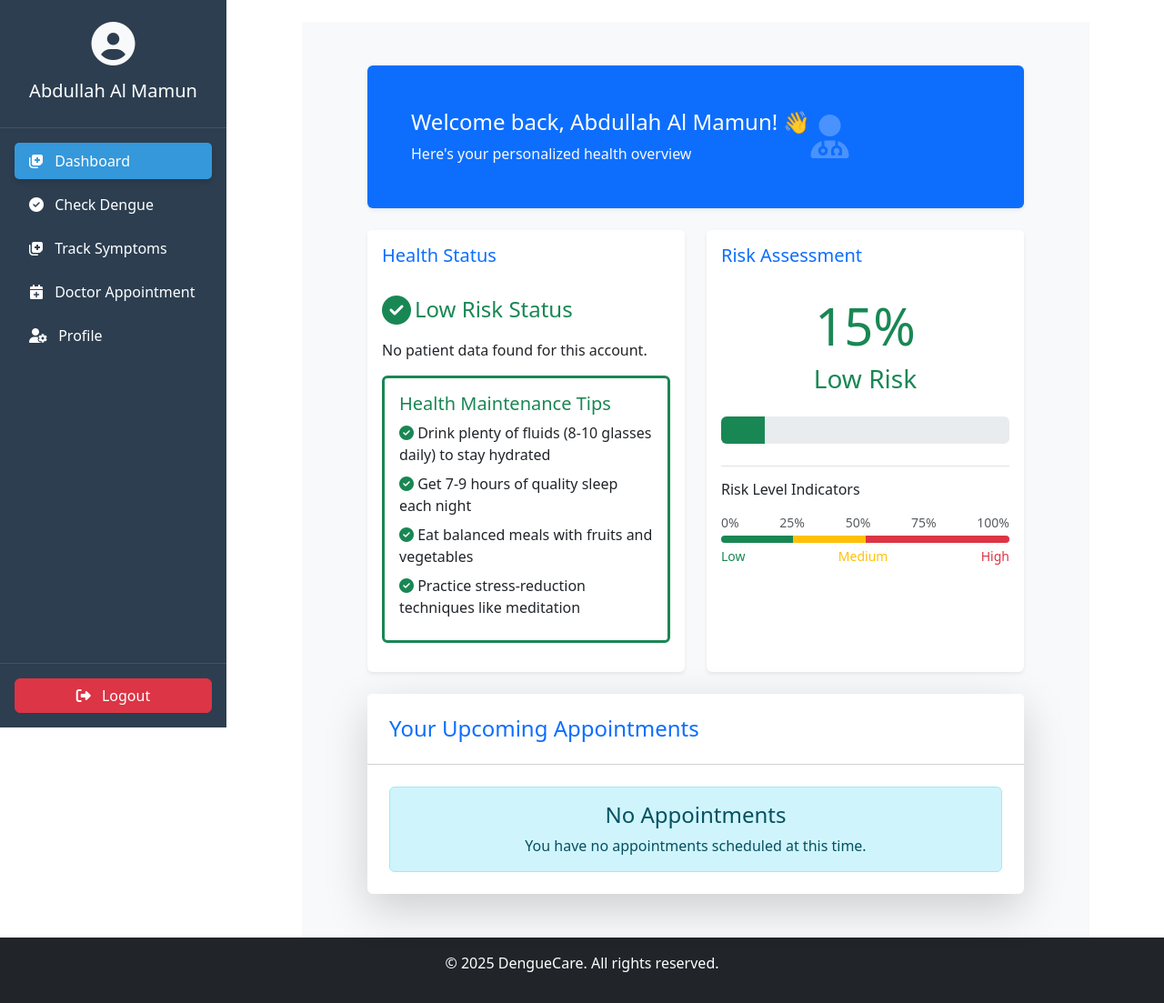
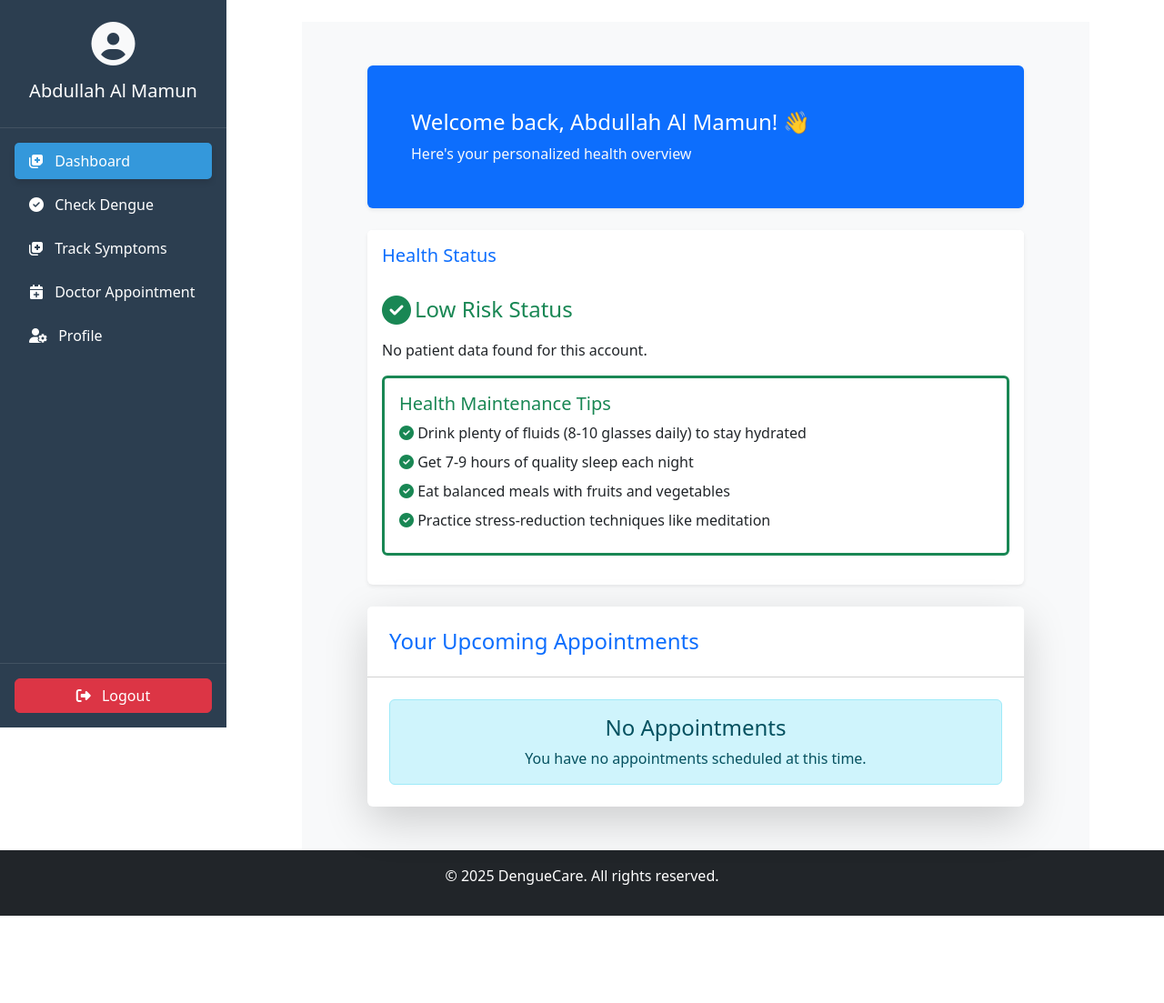
Before and after one commit to abdullah2111/Dengue-Management-System, a Django app: page /patientDashboard/ in a window 1280 px wide. Shown: the whole page at 91% size. After the commit the page ends 1007 px from the top, so only its background shows below. Run offline with Django 4.2, Linux system fonts and the light colour scheme; a user stored in the database is signed in; data comes from the database, SQL or seed files in the repository; both versions use the stored data as it was after the commit.

Commit message:
patient dashboard bug fixed

```diff
--- a/core/forms.py
+++ b/core/forms.py
@@ -56,7 +56,7 @@ class DoctorSignUpForm(UserCreationForm):
         user = super().save(commit=False)
         user.is_doctor = True
         user.is_patient = False
-        user.email = self.cleaned_data.get('email') # Ensure email is set
+        user.email = self.cleaned_data.get('email')
         user.full_name = self.cleaned_data.get('full_name')
         user.age = self.cleaned_data.get('age')
         user.mobile_number = self.cleaned_data.get('mobile_number')
--- a/core/templates/core/base.html
+++ b/core/templates/core/base.html
@@ -79,6 +79,7 @@
     <!-- Main Content Block -->
     <main class="container mt-4">
         {% block content %}
+
         {% endblock content %}
     </main>
 
--- a/core/templates/core/patientDashboard.html
+++ b/core/templates/core/patientDashboard.html
@@ -12,7 +12,7 @@
                             <p class="mb-0 text-light">Here's your personalized health overview</p>
                         </div>
                         <div class="ml-auto d-none d-md-block">
-                            <i class="fas fa-user-md fa-3x opacity-25"></i>
+
                         </div>
                     </div>
                 </div>
@@ -21,7 +21,7 @@
     </div>
 
     <div class="row mb-4">
-        <div class="col-lg-6 mb-4 mb-lg-0">
+        <div class="col-lg-12">
             <div class="card border-0 shadow-sm h-100">
                 <div class="card-header bg-white border-0 py-3">
                     <h5 class="mb-0 font-weight-bold text-primary">Health Status</h5>
@@ -60,7 +60,7 @@
                             </div>
                             <div class="mb-3">{{ message | safe }}</div>
                             <div class="alert alert-warning-light bg-warning-light-10 border-left border-warning border-3 p-3 small">
-                                <i class="fas fa-calendar-check mr-2"></i> Consider scheduling a check-up soon
+                                <i class="fas fa-calendar-check mr-2"></i> Consider scheduling a check-up soon <a href=""></a>
                             </div>
                         </div>
                     {% else %}
@@ -91,70 +91,6 @@
         </div>
     </div>
 {% endif %}
-                </div>
-            </div>
-        </div>
-
-        <div class="col-lg-6">
-            <div class="card border-0 shadow-sm h-100">
-                <div class="card-header bg-white border-0 py-3">
-                    <h5 class="mb-0 font-weight-bold text-primary">Risk Assessment</h5>
-                </div>
-                <div class="card-body">
-                    {% if "no symptoms" in message|lower %}
-                        <div class="text-center mb-4">
-                            <div class="display-4 text-muted mb-2">0%</div>
-                            <h3 class="text-muted">No Risk</h3>
-                        </div>
-                        <div class="progress" style="height: 30px;">
-                            <div class="progress-bar bg-secondary" role="progressbar" style="width: 0%" aria-valuenow="0" aria-valuemin="0" aria-valuemax="100"></div>
-                        </div>
-                    {% elif risk_level == 'high' %}
-                        <div class="text-center mb-4">
-                            <div class="display-4 text-danger mb-2">90%</div>
-                            <h3 class="text-danger">High Risk</h3>
-                        </div>
-                        <div class="progress" style="height: 30px;">
-                            <div class="progress-bar bg-danger" role="progressbar" style="width: 90%" aria-valuenow="90" aria-valuemin="0" aria-valuemax="100"></div>
-                        </div>
-                    {% elif risk_level == 'medium' %}
-                        <div class="text-center mb-4">
-                            <div class="display-4 text-warning mb-2">50%</div>
-                            <h3 class="text-warning">Medium Risk</h3>
-                        </div>
-                        <div class="progress" style="height: 30px;">
-                            <div class="progress-bar bg-warning" role="progressbar" style="width: 50%" aria-valuenow="50" aria-valuemin="0" aria-valuemax="100"></div>
-                        </div>
-                    {% else %}
-                        <div class="text-center mb-4">
-                            <div class="display-4 text-success mb-2">15%</div>
-                            <h3 class="text-success">Low Risk</h3>
-                        </div>
-                        <div class="progress" style="height: 30px;">
-                            <div class="progress-bar bg-success" role="progressbar" style="width: 15%" aria-valuenow="15" aria-valuemin="0" aria-valuemax="100"></div>
-                        </div>
-                    {% endif %}
-
-                    <div class="mt-4 pt-3 border-top">
-                        <h6 class="font-weight-bold mb-3">Risk Level Indicators</h6>
-                        <div class="d-flex justify-content-between small text-muted mb-1">
-                            <span>0%</span>
-                            <span>25%</span>
-                            <span>50%</span>
-                            <span>75%</span>
-                            <span>100%</span>
-                        </div>
-                        <div class="progress" style="height: 8px;">
-                            <div class="progress-bar bg-success" role="progressbar" style="width: 25%" aria-valuenow="25" aria-valuemin="0" aria-valuemax="100"></div>
-                            <div class="progress-bar bg-warning" role="progressbar" style="width: 25%" aria-valuenow="25" aria-valuemin="0" aria-valuemax="100"></div>
-                            <div class="progress-bar bg-danger" role="progressbar" style="width: 50%" aria-valuenow="50" aria-valuemin="0" aria-valuemax="100"></div>
-                        </div>
-                        <div class="d-flex justify-content-between small mt-1">
-                            <span class="text-success">Low</span>
-                            <span class="text-warning">Medium</span>
-                            <span class="text-danger">High</span>
-                        </div>
-                    </div>
                 </div>
             </div>
         </div>
--- a/core/views.py
+++ b/core/views.py
@@ -8,6 +8,7 @@ from django.utils import timezone
 from datetime import date
 from collections import defaultdict
 import joblib
+import numpy as np
 import pandas as pd
 from datetime import timedelta
 from django.db.models import Sum
@@ -92,7 +93,7 @@ def login_user(request):
 
 ###         BASE DASHBOARD
 def patient_dashboard(request):
-    return render(request, 'core/base_p_dashboard.html')
+    return render(request, 'core/patientDashboard.html')
 
 
 
@@ -114,92 +115,74 @@ HIGH_RISK_SYMPTOMS = [
     'severe abdominal pain', 'persistent vomiting', 'drowsiness',
 ]
 
+NON_SEVERE_SYMPTOMS = [
+    'fever', 'headache', 'nausea', 'fatigue', 'joint pain', 'rashes',
+    'back pain', 'eye pain', 'vomiting', 'abdominal pain',
+    'bleeding gums', 'vomiting blood', 'blood in stool', 'rapid pulse',
+    'low blood pressure', 'cold extremities', 'breathing difficulty',
+    'severe abdominal pain', 'persistent vomiting', 'drowsiness',
+]
+
 def get_patient_features(patient):
-    """Extracts features in the exact format the model expects"""
-    last_7_days = timezone.now().date() - timedelta(days=7)
-    recent_logs = SymptomLog.objects.filter(patient=patient, date_logged__gte=last_7_days)
+    """Extracts features for rule-based assessment."""
 
-    features = {
-        'age': patient.user.age if patient.user.age else 30,
-        'days_with_symptoms': 0,
-        'non_severe_symptom_count': 0,
-        'has_fever': 0,
-    }
+    # Get the current date in the user's local time zone
+    local_today = timezone.localtime(timezone.now()).date()
 
-    for symptom in HIGH_RISK_SYMPTOMS:
-        features[f'has_{symptom.replace(" ", "_")}'] = 0
+    today_logs = SymptomLog.objects.filter(patient=patient, date_logged=local_today)
 
-    if recent_logs.exists():
-        features['days_with_symptoms'] = (timezone.now().date() - recent_logs.order_by('date_logged').first().date_logged).days
+    non_severe_count = 0
+    has_severe_symptom = False
 
-        non_severe_count = 0
-        has_fever = 0
-        for log in recent_logs:
-            if log.symptom not in HIGH_RISK_SYMPTOMS:
-                non_severe_count += 1
-                if log.symptom == 'fever':
-                    has_fever = 1
-            elif log.symptom in HIGH_RISK_SYMPTOMS:
-                features[f'has_{log.symptom.replace(" ", "_")}'] = 1
+    for log in today_logs:
+        if log.symptom in HIGH_RISK_SYMPTOMS:
+            has_severe_symptom = True
+        else:
+            non_severe_count += 1
 
-        features['non_severe_symptom_count'] = non_severe_count
-        features['has_fever'] = has_fever
+    return non_severe_count, has_severe_symptom
 
-    return pd.DataFrame([features])
+
+
+
 
 
 @login_required
 def patientDashboard(request):
     appointments = None
     risk_level = 'low'
-    message = "Your health risk is currently low. Keep logging your symptoms. ✅"
+    message = ""
 
     try:
         patient_instance = Patient.objects.get(user=request.user)
-        last_24_hours = timezone.now() - timedelta(hours=24)
 
-        # Check if any logs exist at all
-        if not SymptomLog.objects.filter(patient=patient_instance).exists():
-            message = "No symptoms logged. Please track your symptoms to get a health overview."
+        local_today = timezone.localtime(timezone.now()).date()
+        today_logs = SymptomLog.objects.filter(patient=patient_instance, date_logged=local_today)
+
+        if not today_logs.exists():
+            # Rule 1: No logs in the present day
+            message = "No symptoms logged today. Please track your symptoms to get a health overview."
             risk_level = 'low'
 
         else:
-            # 1. Immediate Critical Symptom Detection
-            severe_symptoms = [log.symptom for log in SymptomLog.objects.filter(patient=patient_instance, date_logged__gte=last_24_hours, symptom__in=HIGH_RISK_SYMPTOMS)]
+            non_severe_count, has_severe_symptom = get_patient_features(patient_instance)
 
-            if severe_symptoms:
+            if has_severe_symptom:
+                # Rule 4: Severe symptoms detected
                 risk_level = 'high'
-                message = f"Critical symptoms detected: {', '.join(severe_symptoms)}. Seek immediate medical attention! ⚠️"
+                message = "Critical symptoms detected. Seek immediate medical attention! ⚠️"
 
-            # 2. AI Model Assessment for all other cases
-            elif model and model_features:
-                features_df = get_patient_features(patient_instance)
-
-                # Ensure all features are present for the model
-                for feature in model_features:
-                    if feature not in features_df.columns:
-                        features_df[feature] = 0
-                features_df = features_df[model_features]
-
-                risk_probability = model.predict_proba(features_df)[0][1] * 100
-
-                if risk_probability >= 70:
-                    risk_level = 'high'
-                    message = "Your symptoms suggest high risk. Please seek medical attention immediately. ⚠️"
-                elif risk_probability >= 30:
-                    risk_level = 'medium'
-                    message = "Your symptoms suggest moderate risk. Consider consulting a doctor."
-                else:
-                    risk_level = 'low'
-                    message = "No significant symptoms detected. Your health risk is low. ✅"
+            elif non_severe_count >= 7:
+                # Rule 3: More than 7 non-severe symptoms
+                risk_level = 'medium'
+                message = "Your symptoms suggest moderate risk. Consider consulting a doctor."
 
             else:
-                message = "The risk analysis model is not available. Please contact support."
+                # Rule 2: Less than 7 non-severe symptoms
+                risk_level = 'low'
+                message = "No significant symptoms detected. Your health risk is low. ✅"
 
-        # Fetch appointments
         appointments = AppointmentBooking.objects.filter(patient=patient_instance).order_by('-booked_on')
-        if not appointments and risk_level == 'low':
-            message += " You have no appointments scheduled."
 
     except Patient.DoesNotExist:
         message = "No patient data found for this account."
@@ -210,8 +193,6 @@ def patientDashboard(request):
         'message': message,
         'risk_level': risk_level,
     })
-
-
 
 
 
@@ -337,7 +318,7 @@ def doctor_appointment(request):
         if not AppointmentBooking.objects.filter(patient=patient_instance, schedule=schedule).exists():
             # Create a new booking
             AppointmentBooking.objects.create(patient=patient_instance, schedule=schedule)
-            messages.success(request, f"Appointment booked with Dr. {schedule.doctor.user.full_name}!")
+            messages.success(request, f"Appointment booked with {schedule.doctor.user.full_name}!")
         else:
             messages.warning(request, 'You have already booked this appointment.')
 
```
Also changed, not shown: core/models.py (+5 -5 lines), db.sqlite3.
